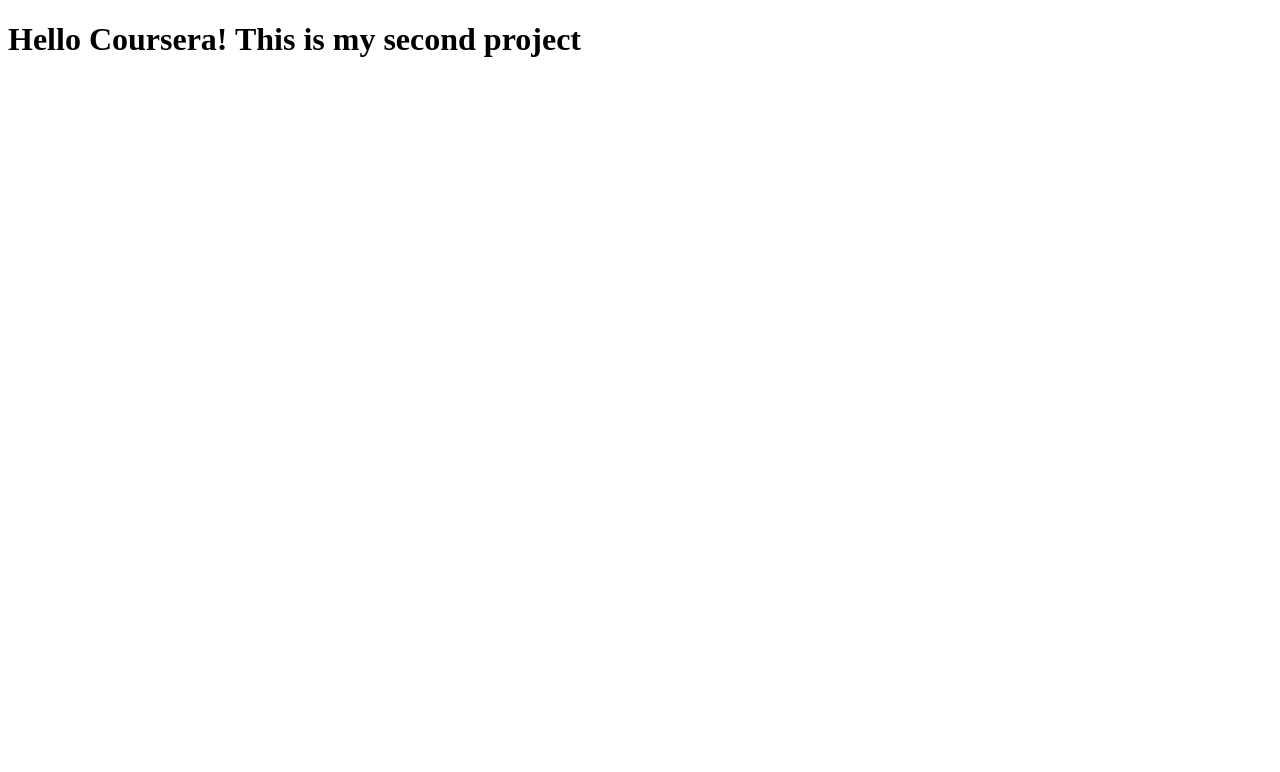
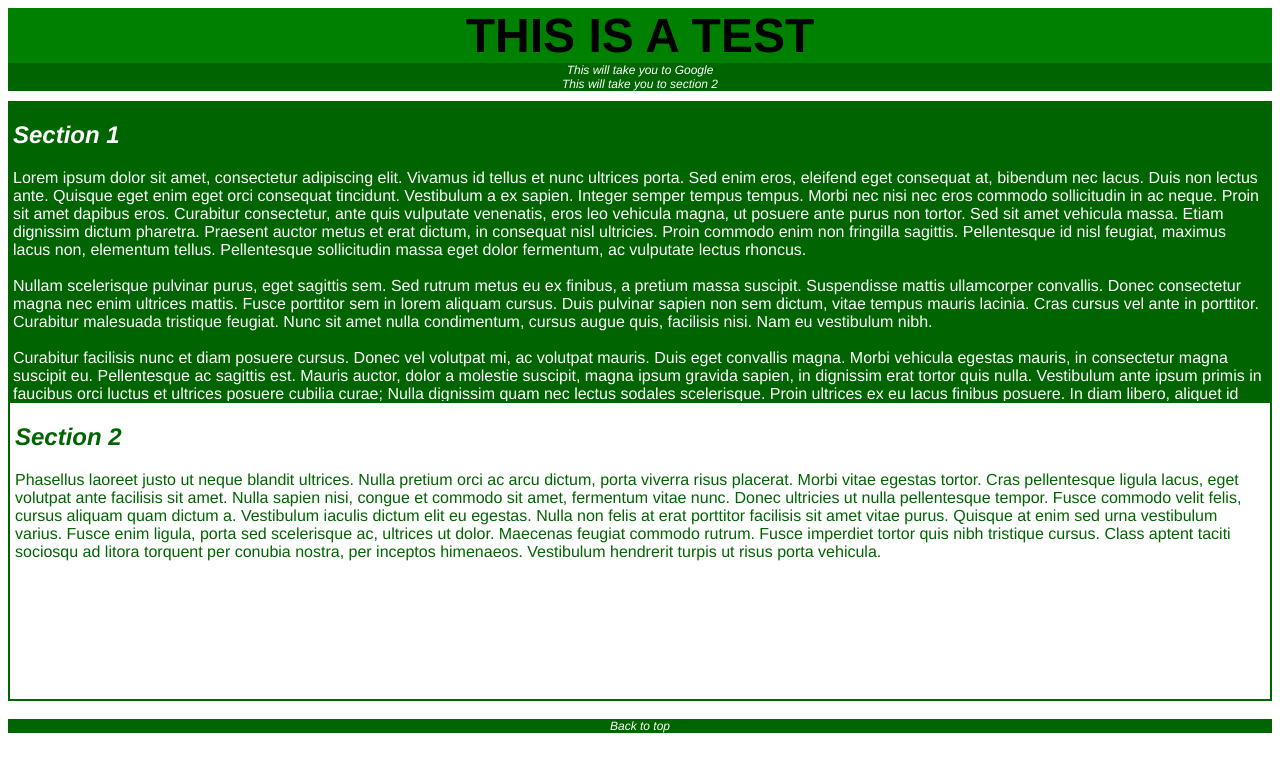
Before and after one commit to nik-rik/coursera-1, a plain HTML site: page site/index.html in a window 1280 px wide. Drawn offline with Linux system fonts and the light colour scheme.

Commit message:
css improvements

```diff
--- a/site/index.html
+++ b/site/index.html
@@ -1,10 +1,46 @@
 <!DOCTYPE html>
+
 <html>
 <head>
 	<meta charset="utf-8">
-	<title>Hello Coursera!</title>
+	<title>Yo</title>
+	<link rel="stylesheet" type="text/css" href="style.css">
 </head>
 <body>
-<h1> Hello Coursera! This is my second project </h1>
+
+<div class=text>
+
+	<div class=header>
+
+		<h1 id="top"> This is a test</h1>
+			<a href="https://www.google.com/" target="_blank">This will take you to Google</a>
+			<a href="#section2"> This will take you to section 2</a>
+
+	</div>
+
+		<div id=section1div>
+			<h2 id="section1">Section 1</h2>
+			<p>
+				Lorem ipsum dolor sit amet, consectetur adipiscing elit. Vivamus id tellus et nunc ultrices porta. Sed enim eros, eleifend eget consequat at, bibendum nec lacus. Duis non lectus ante. Quisque eget enim eget orci consequat tincidunt. Vestibulum a ex sapien. Integer semper tempus tempus. Morbi nec nisi nec eros commodo sollicitudin in ac neque. Proin sit amet dapibus eros. Curabitur consectetur, ante quis vulputate venenatis, eros leo vehicula magna, ut posuere ante purus non tortor. Sed sit amet vehicula massa. Etiam dignissim dictum pharetra. Praesent auctor metus et erat dictum, in consequat nisl ultricies. Proin commodo enim non fringilla sagittis. Pellentesque id nisl feugiat, maximus lacus non, elementum tellus. Pellentesque sollicitudin massa eget dolor fermentum, ac vulputate lectus rhoncus.
+				<br><br>
+				Nullam scelerisque pulvinar purus, eget sagittis sem. Sed rutrum metus eu ex finibus, a pretium massa suscipit. Suspendisse mattis ullamcorper convallis. Donec consectetur magna nec enim ultrices mattis. Fusce porttitor sem in lorem aliquam cursus. Duis pulvinar sapien non sem dictum, vitae tempus mauris lacinia. Cras cursus vel ante in porttitor. Curabitur malesuada tristique feugiat. Nunc sit amet nulla condimentum, cursus augue quis, facilisis nisi. Nam eu vestibulum nibh.
+				<br><br>
+				Curabitur facilisis nunc et diam posuere cursus. Donec vel volutpat mi, ac volutpat mauris. Duis eget convallis magna. Morbi vehicula egestas mauris, in consectetur magna suscipit eu. Pellentesque ac sagittis est. Mauris auctor, dolor a molestie suscipit, magna ipsum gravida sapien, in dignissim erat tortor quis nulla. Vestibulum ante ipsum primis in faucibus orci luctus et ultrices posuere cubilia curae; Nulla dignissim quam nec lectus sodales scelerisque. Proin ultrices ex eu lacus finibus posuere. In diam libero, aliquet id odio ut, euismod aliquet est.
+				<br><br>
+				Mauris id lorem id augue dictum elementum. Aliquam ac congue nisl, vel eleifend dolor. Praesent porttitor dignissim risus nec ornare. Fusce porttitor laoreet orci, et sagittis quam hendrerit euismod. Ut in nisi arcu. Nulla malesuada elementum turpis, vitae iaculis lorem sodales vel. Nulla convallis vehicula quam, eget suscipit ligula pellentesque eu. Orci varius natoque penatibus et magnis dis parturient montes, nascetur ridiculus mus. Nam commodo, nisl nec vehicula pellentesque, lorem velit dignissim justo, vel viverra lectus dolor non urna. Maecenas vel nulla vitae arcu mollis maximus eu a mi. Mauris ultrices metus vel massa scelerisque molestie. Duis condimentum sapien nibh, in vulputate neque sollicitudin eu. Maecenas a gravida nisl. Quisque leo neque, mollis vitae rhoncus non, commodo sed magna. Quisque id elit justo.
+			</p>
+		</div>
+		<div id="section2div">
+			<h2 id=section2>Section 2</h2>
+			<p>
+				Phasellus laoreet justo ut neque blandit ultrices. Nulla pretium orci ac arcu dictum, porta viverra risus placerat. Morbi vitae egestas tortor. Cras pellentesque ligula lacus, eget volutpat ante facilisis sit amet. Nulla sapien nisi, congue et commodo sit amet, fermentum vitae nunc. Donec ultricies ut nulla pellentesque tempor. Fusce commodo velit felis, cursus aliquam quam dictum a. Vestibulum iaculis dictum elit eu egestas. Nulla non felis at erat porttitor facilisis sit amet vitae purus. Quisque at enim sed urna vestibulum varius. Fusce enim ligula, porta sed scelerisque ac, ultrices ut dolor. Maecenas feugiat commodo rutrum. Fusce imperdiet tortor quis nibh tristique cursus. Class aptent taciti sociosqu ad litora torquent per conubia nostra, per inceptos himenaeos. Vestibulum hendrerit turpis ut risus porta vehicula.
+			</p>
+		</div>
+
+		<br>
+
+		<a href="#top">Back to top</a>
+
+</div>
 </body>
 </html>
--- /dev/null
+++ b/site/style.css
@@ -0,0 +1,57 @@
+* {
+	box-sizing: border-box;
+}
+
+body {
+	font-family: helvetica;
+}
+
+.header {
+	margin: 0;
+	border: 0;
+	padding: 0;
+}
+
+#section1div {
+	background-color: darkgreen;
+	margin-top: 10px;
+	color: #fff;
+	height: 300px;
+	overflow: auto;
+	padding: 0px 5px 0px 5px;
+}
+
+#section2div {
+	color: darkgreen;
+	height: 300px;
+	border: 2px solid;
+	border-color: darkgreen;
+	padding: 0px 5px 0px 5px;
+}
+
+h1 {
+	text-align: center;
+	background-color: green;
+	text-transform: uppercase;
+	font-size: 3em;
+	margin: 0;
+	}
+
+h2 {
+	font-style: italic;
+	font-weight: bold;
+}
+
+a {
+	text-decoration: none;
+	text-align: center;
+	background-color: darkgreen;
+	color: #ffffff;
+	display: block;
+	font-size: 12px;
+	font-style: italic;
+	}
+
+a:hover {
+	font-size: 125%;
+}
```
